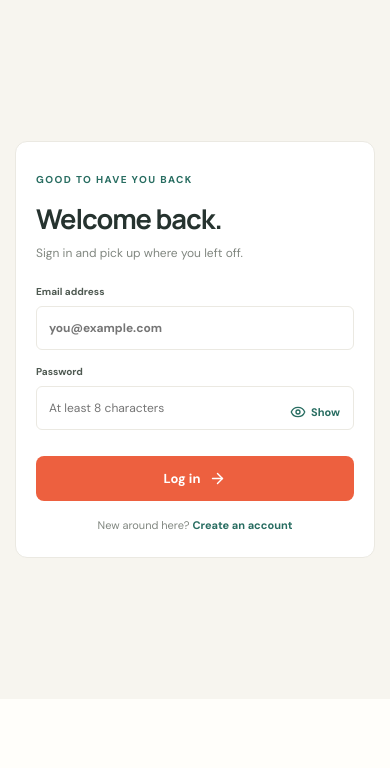
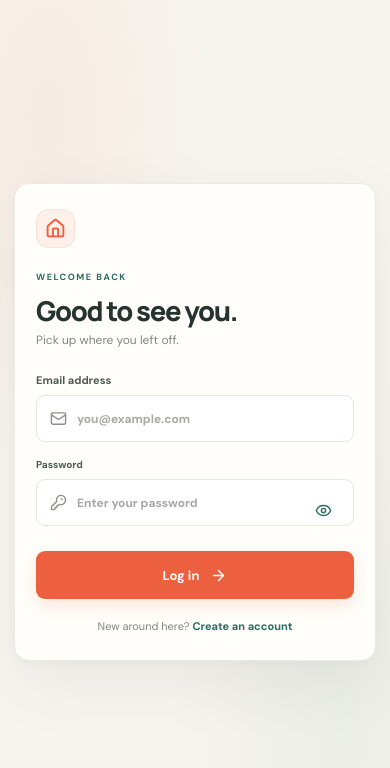
Before and after one commit to anash56/GharDhundho, a React (Vite) app in the folder client/: page /login in a window 390 px wide. Shown: the top 768 px of the page. Built offline with nearby package versions, Linux system fonts and the light colour scheme; no server answers.

Commit message:
Polish login and registration UI

```diff
--- a/client/src/pages/AuthPage.jsx
+++ b/client/src/pages/AuthPage.jsx
@@ -1,6 +1,15 @@
 import { useState } from "react";
 import { Link, useLocation, useNavigate } from "react-router-dom";
-import { ArrowRight, Eye, EyeOff } from "lucide-react";
+import {
+  ArrowRight,
+  Eye,
+  EyeOff,
+  Home,
+  KeyRound,
+  Mail,
+  Phone,
+  UserRound,
+} from "lucide-react";
 import { useAuth } from "@/context/AuthContext.jsx";
 import { authService } from "@/services/authService.js";
 
@@ -15,6 +24,18 @@ function getSafeDestination(value) {
     return value;
   }
   return "/dashboard";
+}
+
+function AuthField({ label, name, icon: Icon, ...inputProps }) {
+  return (
+    <label className="auth-field">
+      <span>{label}</span>
+      <span className="auth-input-wrap">
+        <Icon size={17} aria-hidden="true" />
+        <input name={name} {...inputProps} />
+      </span>
+    </label>
+  );
 }
 
 function AuthPage({ register = false }) {
@@ -62,43 +83,73 @@ function AuthPage({ register = false }) {
   }
 
   return (
-    <main className="auth-wrap">
+    <main className={`auth-wrap ${register ? "auth-wrap--register" : "auth-wrap--login"}`}>
       <form className="auth-card" onSubmit={submit} aria-busy={submitting}>
+        <div className="auth-mark" aria-hidden="true">
+          <Home size={21} strokeWidth={2.2} />
+        </div>
         <span className="eyebrow">
-          {register ? "A NEW CITY, A FRESH START" : "GOOD TO HAVE YOU BACK"}
+          {register ? "FIND YOUR PLACE" : "WELCOME BACK"}
         </span>
-        <h1>{register ? "Let’s get you home." : "Welcome back."}</h1>
-        <p>
-          {register
-            ? "Create your account and find your place."
-            : "Sign in and pick up where you left off."}
+        <h1>{register ? "Let’s get you home." : "Good to see you."}</h1>
+        <p className="auth-intro">
+          {register ? "A better place starts with one step." : "Pick up where you left off."}
         </p>
+
         {register && (
           <>
-            <label>
-              Your name
-              <input name="name" autoComplete="name" required placeholder="Full name" />
-            </label>
-            <label>
-              Phone number
-              <input name="phone" type="tel" autoComplete="tel" required placeholder="Mobile number" />
-            </label>
-            <label>
-              I’m here to
-              <select name="role" defaultValue="seeker" autoComplete="off">
-                <option value="seeker">Find a home</option>
-                <option value="owner">List my property</option>
-              </select>
-            </label>
+            <fieldset className="auth-role-fieldset">
+              <legend>I want to</legend>
+              <div className="auth-role-options">
+                <label className="auth-role-option">
+                  <input type="radio" name="role" value="seeker" defaultChecked />
+                  <Home size={18} aria-hidden="true" />
+                  <span>Find a home</span>
+                  <span className="auth-role-check" aria-hidden="true" />
+                </label>
+                <label className="auth-role-option">
+                  <input type="radio" name="role" value="owner" />
+                  <KeyRound size={18} aria-hidden="true" />
+                  <span>List a property</span>
+                  <span className="auth-role-check" aria-hidden="true" />
+                </label>
+              </div>
+            </fieldset>
+
+            <AuthField
+              label="Full name"
+              name="name"
+              icon={UserRound}
+              autoComplete="name"
+              required
+              placeholder="Your name"
+            />
+            <AuthField
+              label="Phone number"
+              name="phone"
+              icon={Phone}
+              type="tel"
+              autoComplete="tel"
+              required
+              placeholder="Your mobile number"
+            />
           </>
         )}
-        <label>
-          Email address
-          <input name="email" type="email" autoComplete="email" required placeholder="you@example.com" />
-        </label>
+
+        <AuthField
+          label="Email address"
+          name="email"
+          icon={Mail}
+          type="email"
+          autoComplete="email"
+          required
+          placeholder="you@example.com"
+        />
+
         <div className="auth-password-group">
           <label htmlFor="auth-password">Password</label>
-          <div className="auth-password-field">
+          <div className="auth-input-wrap auth-password-field">
+            <KeyRound size={17} aria-hidden="true" />
             <input
               id="auth-password"
               name="password"
@@ -106,7 +157,7 @@ function AuthPage({ register = false }) {
               autoComplete={register ? "new-password" : "current-password"}
               minLength={8}
               required
-              placeholder="At least 8 characters"
+              placeholder={register ? "At least 8 characters" : "Enter your password"}
             />
             <button
               className="auth-password-toggle"
@@ -115,22 +166,27 @@ function AuthPage({ register = false }) {
               aria-pressed={showPassword}
               onClick={() => setShowPassword((visible) => !visible)}
             >
-              {showPassword ? <EyeOff size={16} aria-hidden="true" /> : <Eye size={16} aria-hidden="true" />}
-              <span>{showPassword ? "Hide" : "Show"}</span>
+              {showPassword ? <EyeOff size={17} aria-hidden="true" /> : <Eye size={17} aria-hidden="true" />}
             </button>
           </div>
         </div>
+
         {errorMessage && (
           <p className="auth-error" role="alert">
             {errorMessage}
           </p>
         )}
+
         <button className="button auth-submit" type="submit" disabled={submitting}>
-          {submitting
-            ? register ? "Creating account…" : "Signing in…"
-            : register ? "Create my account" : "Log in"}
+          <span>
+            {submitting
+              ? register ? "Creating account…" : "Signing in…"
+              : register ? "Create account" : "Log in"}
+          </span>
           {!submitting && <ArrowRight size={17} />}
+          {submitting && <span className="auth-submit-spinner" aria-hidden="true" />}
         </button>
+
         <p className="auth-switch">
           {register ? "Already have an account?" : "New around here?"}{" "}
           <Link to={register ? "/login" : "/register"} state={location.state}>
--- a/client/src/style.css
+++ b/client/src/style.css
@@ -2830,3 +2830,335 @@ em {
     transition: none;
   }
 }
+/* UX Phase 24: refined authentication, retaining the warm GharDhundho theme. */
+.auth-wrap {
+  min-height: 100vh;
+  min-height: 100svh;
+  display: flex;
+  justify-content: center;
+  align-items: center;
+  padding: clamp(28px, 5vh, 58px) 20px;
+  background:
+    radial-gradient(ellipse at 12% 14%, #ed603f12 0, transparent 34%),
+    radial-gradient(ellipse at 88% 86%, #286d610e 0, transparent 36%),
+    #f7f5ef;
+}
+.auth-wrap--register {
+  align-items: flex-start;
+}
+.auth-card {
+  position: relative;
+  width: min(460px, 100%);
+  padding: 34px;
+  border: 1px solid #ebe9e2;
+  border-radius: 18px;
+  background: #fffefa;
+  box-shadow: 0 22px 65px #26332f12, 0 3px 12px #26332f08;
+  animation: auth-card-enter 420ms cubic-bezier(.2,.75,.25,1) both;
+}
+.auth-mark {
+  display: grid;
+  place-items: center;
+  width: 43px;
+  height: 43px;
+  margin-bottom: 20px;
+  border-radius: 13px;
+  background: #fff0e9;
+  color: var(--orange);
+  box-shadow: inset 0 0 0 1px #ed603f1c;
+}
+.auth-card > .eyebrow {
+  font-size: 9px;
+  letter-spacing: 1.55px;
+}
+.auth-card h1 {
+  margin: 10px 0 5px;
+  color: var(--ink);
+  font: 800 clamp(27px, 5vw, 33px)/1.15 Manrope, sans-serif;
+  letter-spacing: -1.35px;
+}
+.auth-card > .auth-intro {
+  margin: 0 0 23px;
+  color: var(--muted);
+  font-size: 12px;
+  line-height: 1.55;
+}
+.auth-card > label.auth-field,
+.auth-password-group {
+  display: block;
+  margin: 15px 0;
+  color: #4e5951;
+  font-size: 11px;
+  font-weight: 700;
+  line-height: 1.4;
+}
+.auth-field > span:first-child,
+.auth-password-group > label {
+  display: block;
+  margin-bottom: 7px;
+}
+.auth-input-wrap {
+  position: relative;
+  display: flex;
+  align-items: center;
+  min-width: 0;
+  min-height: 47px;
+  border: 1px solid #e7e6df;
+  border-radius: 9px;
+  background: #fff;
+  color: #89928a;
+  transition: border-color 160ms ease, box-shadow 160ms ease, background 160ms ease;
+}
+.auth-input-wrap > svg {
+  flex: 0 0 auto;
+  margin-left: 13px;
+  color: #89928a;
+  transition: color 160ms ease;
+}
+.auth-input-wrap:focus-within {
+  border-color: var(--teal);
+  background: #fff;
+  box-shadow: 0 0 0 3px #286d6114;
+}
+.auth-input-wrap:focus-within > svg {
+  color: var(--teal);
+}
+.auth-card .auth-input-wrap input {
+  display: block;
+  width: 100%;
+  min-width: 0;
+  min-height: 45px;
+  margin: 0;
+  padding: 0 13px 0 10px;
+  border: 0;
+  border-radius: inherit;
+  outline: 0;
+  background: transparent;
+  color: var(--ink);
+  font-size: 12px;
+  box-shadow: none;
+}
+.auth-card .auth-input-wrap input::placeholder {
+  color: #a4aaa3;
+}
+.auth-role-fieldset {
+  min-width: 0;
+  margin: 0 0 18px;
+  padding: 0;
+  border: 0;
+}
+.auth-role-fieldset legend {
+  margin-bottom: 9px;
+  color: #4e5951;
+  font-size: 11px;
+  font-weight: 700;
+}
+.auth-role-options {
+  display: grid;
+  grid-template-columns: repeat(2, minmax(0, 1fr));
+  gap: 10px;
+}
+.auth-role-option {
+  position: relative;
+  display: flex;
+  align-items: center;
+  gap: 9px;
+  min-height: 54px;
+  min-width: 0;
+  padding: 11px 12px;
+  border: 1px solid #e7e6df;
+  border-radius: 10px;
+  background: white;
+  color: #59645c;
+  font-size: 11px;
+  font-weight: 700;
+  cursor: pointer;
+  transition: border-color 160ms ease, background 160ms ease, transform 160ms ease, box-shadow 160ms ease;
+}
+.auth-role-option > svg {
+  flex: 0 0 auto;
+  color: var(--teal);
+}
+.auth-role-option input {
+  position: absolute;
+  width: 1px;
+  height: 1px;
+  opacity: 0;
+  pointer-events: none;
+}
+.auth-role-option:has(input:checked) {
+  border-color: var(--teal);
+  background: #f2f7f4;
+  color: var(--ink);
+  box-shadow: inset 0 0 0 1px #286d611c;
+}
+.auth-role-option:has(input:checked) > svg {
+  color: var(--orange);
+}
+.auth-role-option:focus-within {
+  outline: 2px solid var(--teal);
+  outline-offset: 3px;
+}
+.auth-role-option:hover {
+  transform: translateY(-1px);
+  border-color: #b8d3c9;
+}
+.auth-role-check {
+  width: 8px;
+  height: 8px;
+  margin-left: auto;
+  border: 1px solid #cbd1ca;
+  border-radius: 50%;
+  background: white;
+}
+.auth-role-option:has(input:checked) .auth-role-check {
+  border: 2px solid var(--teal);
+  background: var(--orange);
+  box-shadow: inset 0 0 0 1px white;
+}
+.auth-password-group {
+  margin: 15px 0 17px;
+}
+.auth-password-group > label {
+  margin: 0 0 7px;
+}
+.auth-password-field {
+  padding-right: 4px;
+}
+.auth-card .auth-password-field input {
+  padding-right: 4px;
+}
+.auth-password-toggle {
+  display: grid;
+  place-items: center;
+  flex: 0 0 38px;
+  width: 38px;
+  height: 38px;
+  margin-right: 4px;
+  padding: 0;
+  border: 0;
+  border-radius: 7px;
+  background: transparent;
+  color: var(--teal);
+  cursor: pointer;
+  transition: background 150ms ease, color 150ms ease;
+}
+.auth-password-toggle:hover {
+  background: #f2f7f4;
+  color: var(--orange);
+}
+.auth-password-toggle:focus-visible {
+  outline: 2px solid var(--teal);
+  outline-offset: 1px;
+}
+.auth-error {
+  margin: 0 0 13px !important;
+  padding: 11px 12px;
+  border: 1px solid #edc6ba;
+  border-radius: 8px;
+  background: #fff6f2;
+  color: #963b28 !important;
+  font-size: 12px !important;
+  line-height: 1.55;
+  overflow-wrap: anywhere;
+}
+.auth-submit {
+  position: relative;
+  width: 100%;
+  min-height: 48px;
+  justify-content: center;
+  margin-top: 8px;
+  border-radius: 9px;
+  box-shadow: 0 7px 16px #ed603f26;
+  transition: background 160ms ease, transform 160ms ease, box-shadow 160ms ease;
+}
+.auth-submit > span:first-child {
+  margin-right: 2px;
+}
+.auth-submit > svg {
+  transition: transform 160ms ease;
+}
+.auth-submit:hover {
+  background: #d84f31;
+  box-shadow: 0 10px 20px #ed603f35;
+  transform: translateY(-2px);
+}
+.auth-submit:hover > svg {
+  transform: translateX(3px);
+}
+.auth-submit:disabled {
+  opacity: .72;
+  cursor: wait;
+  transform: none;
+  box-shadow: none;
+}
+.auth-submit-spinner {
+  width: 15px;
+  height: 15px;
+  border: 2px solid #ffffff70;
+  border-top-color: white;
+  border-radius: 50%;
+  animation: auth-spinner .7s linear infinite;
+}
+.auth-switch {
+  margin: 19px 0 0 !important;
+  color: var(--muted);
+  font-size: 11px !important;
+  line-height: 1.5;
+}
+.auth-switch a {
+  color: var(--teal);
+  font-weight: 800;
+  text-underline-offset: 3px;
+}
+.auth-switch a:hover {
+  color: var(--orange);
+  text-decoration: underline;
+}
+@keyframes auth-card-enter {
+  from { opacity: 0; transform: translateY(10px); }
+  to { opacity: 1; transform: translateY(0); }
+}
+@keyframes auth-spinner {
+  to { transform: rotate(360deg); }
+}
+@media (max-width: 480px) {
+  .auth-wrap {
+    padding: 22px 14px;
+  }
+  .auth-wrap--register {
+    padding-top: 20px;
+    padding-bottom: 24px;
+  }
+  .auth-card {
+    padding: 25px 21px;
+    border-radius: 15px;
+  }
+  .auth-mark {
+    width: 39px;
+    height: 39px;
+    margin-bottom: 16px;
+  }
+  .auth-card h1 {
+    font-size: clamp(26px, 7vw, 30px);
+  }
+  .auth-role-options {
+    gap: 8px;
+  }
+  .auth-role-option {
+    gap: 7px;
+    padding: 10px 9px;
+    font-size: 10px;
+  }
+}
+@media (prefers-reduced-motion: reduce) {
+  .auth-card,
+  .auth-role-option,
+  .auth-input-wrap,
+  .auth-password-toggle,
+  .auth-submit,
+  .auth-submit > svg {
+    animation: none;
+    transition: none;
+  }
+}
```
